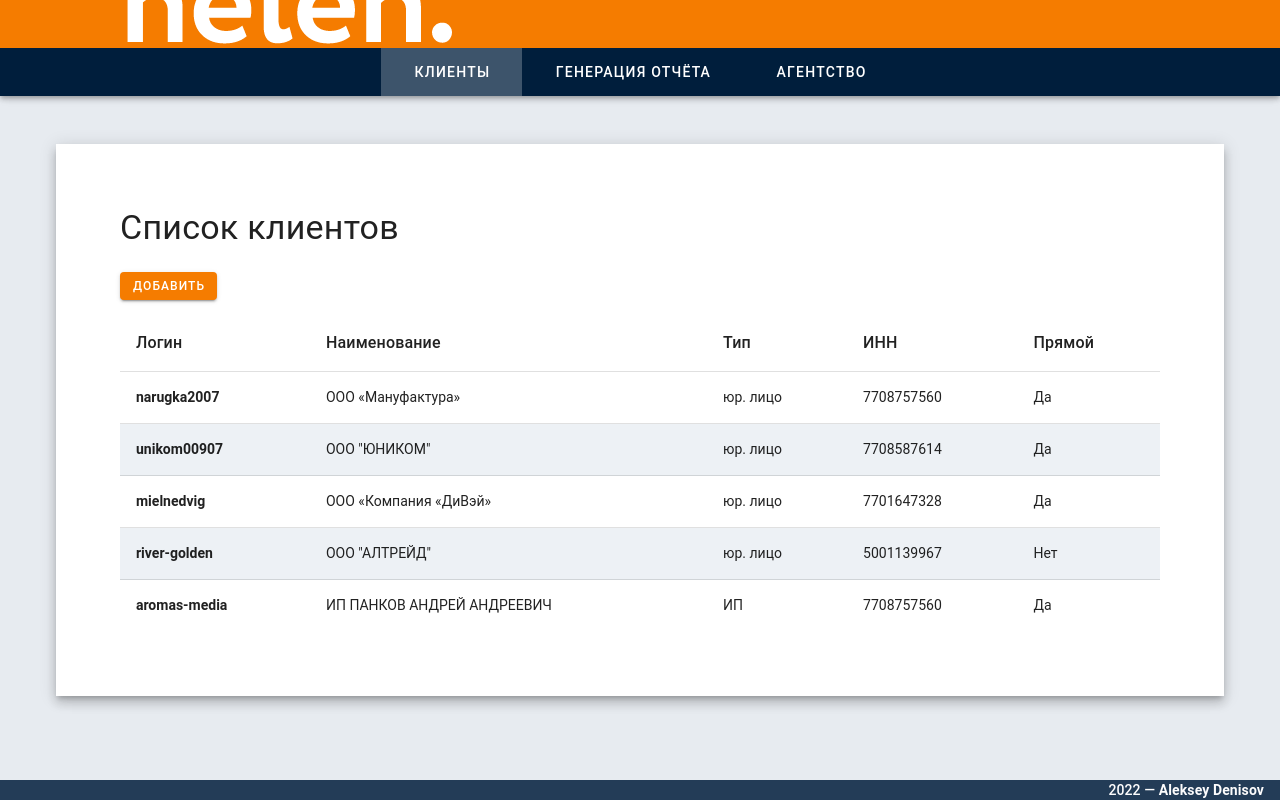
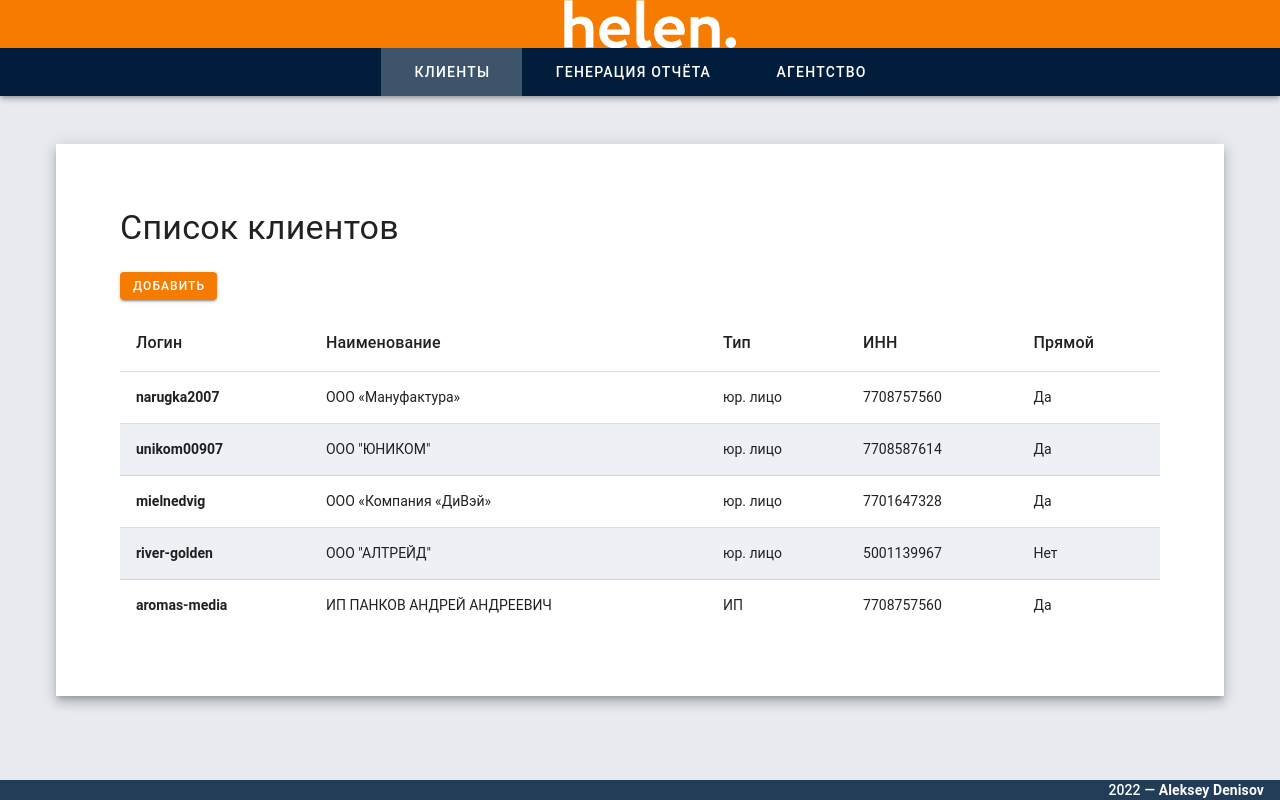
Before and after one commit to ADeoZ/ads-labeling-report, a Vue app: page / in a window 1280 px wide. Built offline with nearby package versions, Linux system fonts and the light colour scheme.

Commit message:
Logo resize

```diff
--- a/src/components/Base/TheHeader.vue
+++ b/src/components/Base/TheHeader.vue
@@ -1,7 +1,12 @@
 <template>
   <v-app-bar color="primary" elevation="0" density="compact">
     <v-app-bar-title>
-      <img src="@/assets/logo.png" />
+      <v-img
+        src="@/assets/logo.png"
+        height="48"
+        class="mx-auto"
+        alt="Helen Media Logo"
+      ></v-img>
     </v-app-bar-title>
   </v-app-bar>
 </template>
```
Also changed, not shown: src/assets/logo.png.
